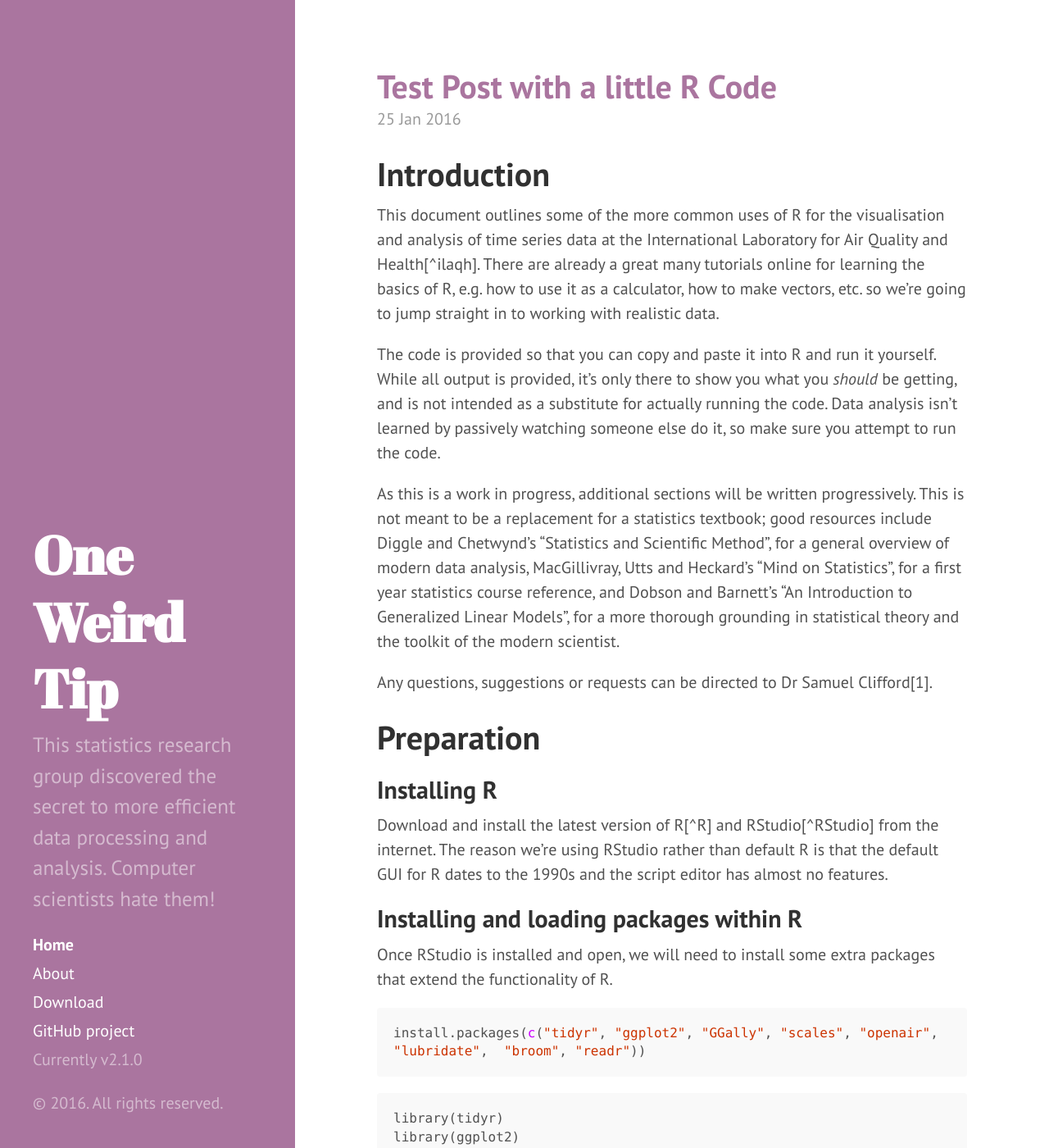
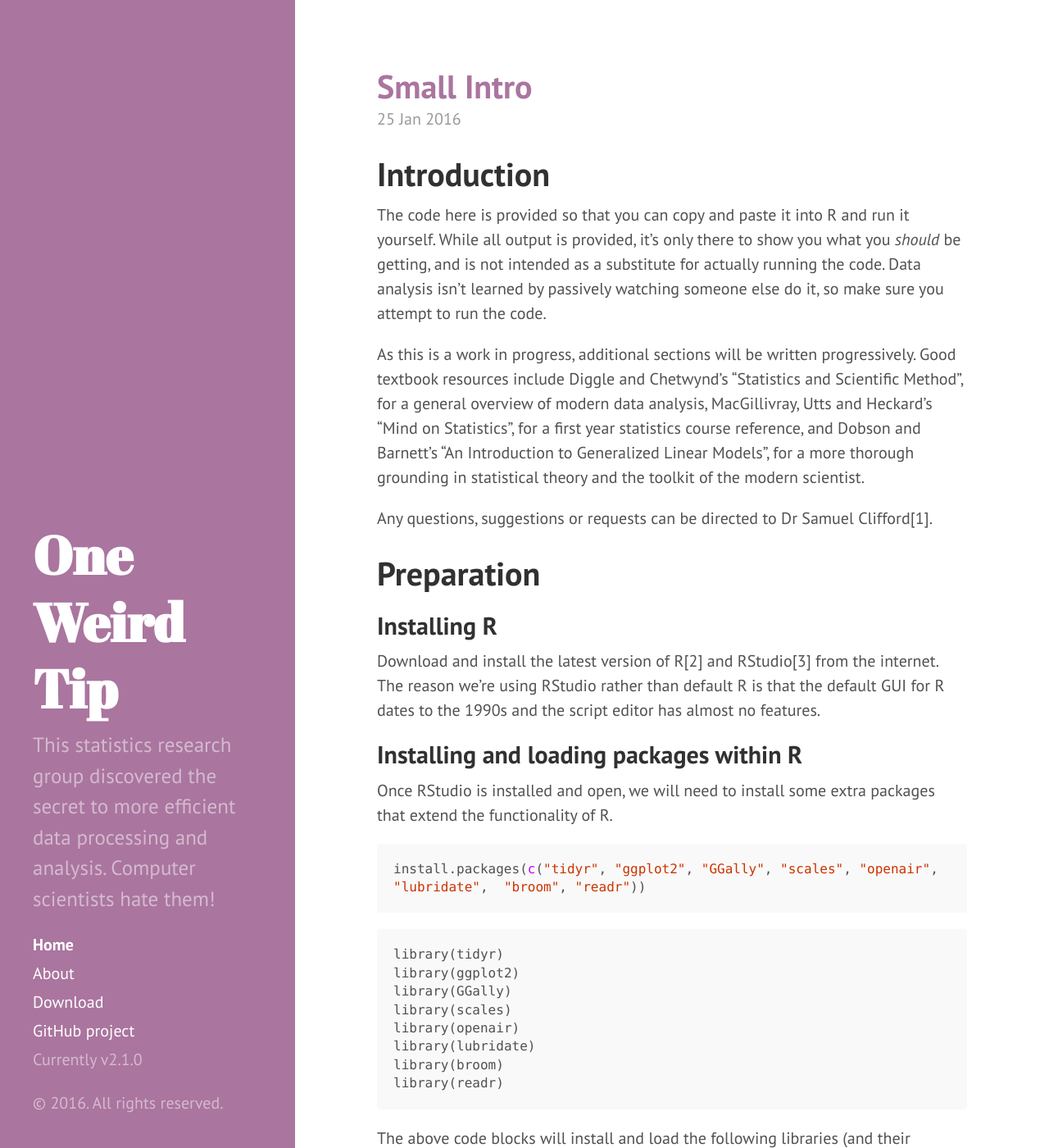
Before and after one commit to bragqut/bragqut.github.io, a Jekyll site: the page built from index.html, in a window 1280 px wide and 1400 px high. Shown: the whole window at 82% size. Built offline with Jekyll 4.4.1, drawn with Linux system fonts in a browser that asks for light colours; Markdown is read by kramdown in place of the engine named in the settings; the list of posts is cut into pages by our own code; some of the changed text lies outside the part shown.

Commit message:
adding a new post and figure

````diff
--- a/_posts/2016-01-25-small-intro.md
+++ b/_posts/2016-01-25-small-intro.md
@@ -1,16 +1,9 @@
----
-layout: post
-title: Test Post with a little R Code
----
-
 Introduction
 ============
 
-This document outlines some of the more common uses of R for the visualisation and analysis of time series data at the International Laboratory for Air Quality and Health[^ilaqh]. There are already a great many tutorials online for learning the basics of R, e.g. how to use it as a calculator, how to make vectors, etc. so we're going to jump straight in to working with realistic data.
+The code here is provided so that you can copy and paste it into R and run it yourself. While all output is provided, it's only there to show you what you *should* be getting, and is not intended as a substitute for actually running the code. Data analysis isn't learned by passively watching someone else do it, so make sure you attempt to run the code.
 
-The code is provided so that you can copy and paste it into R and run it yourself. While all output is provided, it's only there to show you what you *should* be getting, and is not intended as a substitute for actually running the code. Data analysis isn't learned by passively watching someone else do it, so make sure you attempt to run the code.
-
-As this is a work in progress, additional sections will be written progressively. This is not meant to be a replacement for a statistics textbook; good resources include Diggle and Chetwynd's "Statistics and Scientific Method", for a general overview of modern data analysis, MacGillivray, Utts and Heckard's "Mind on Statistics", for a first year statistics course reference, and Dobson and Barnett's "An Introduction to Generalized Linear Models", for a more thorough grounding in statistical theory and the toolkit of the modern scientist.
+As this is a work in progress, additional sections will be written progressively. Good textbook resources include Diggle and Chetwynd's "Statistics and Scientific Method", for a general overview of modern data analysis, MacGillivray, Utts and Heckard's "Mind on Statistics", for a first year statistics course reference, and Dobson and Barnett's "An Introduction to Generalized Linear Models", for a more thorough grounding in statistical theory and the toolkit of the modern scientist.
 
 Any questions, suggestions or requests can be directed to Dr Samuel Clifford[1].
 
@@ -20,7 +13,7 @@ Preparation
 Installing R
 ------------
 
-Download and install the latest version of R[^R] and RStudio[^RStudio] from the internet. The reason we're using RStudio rather than default R is that the default GUI for R dates to the 1990s and the script editor has almost no features.
+Download and install the latest version of R[2] and RStudio[3] from the internet. The reason we're using RStudio rather than default R is that the default GUI for R dates to the 1990s and the script editor has almost no features.
 
 Installing and loading packages within R
 ----------------------------------------
@@ -55,4 +48,30 @@ The above code blocks will install and load the following libraries (and their d
 
 If you see any error messages about missing packages, you'll likely need to install them before proceeding with the remainder of the tutorial.
 
+Loading the data
+================
+
+The `openair` library contains a dataset called `mydata`, which we will use to demonstrate the use of R. This data was collected from 1 January 1998 to 23 June 2005 at the Marylebone (London) air quality monitoring station.
+
+We'll use the `data` command to tell R to load the dataset.
+
+``` r
+data(mydata)
+```
+
+While we can look at data as text, it is incredibly boring to do so. Let's use the `ggplot2` library to visualise our data. We had a look at the `date` and `pm10` variables above, so let's plot them
+
+``` r
+ggplot(data=mydata, aes(x=date, y=pm10)) + geom_line()
+```
+
+<img src="small_files/figure-markdown_github/unnamed-chunk-4-1.png" alt="Time series of PM10 data"  />
+<p class="caption">
+Time series of PM10 data
+</p>
+
 [1] <samuel.clifford@qut.edu.au>
+
+[2] <https://cran.r-project.org/>
+
+[3] <https://www.rstudio.com/products/rstudio/download/>
````
Also changed, not shown: _posts/small_files/figure-markdown_github/unnamed-chunk-4-1.png (added).
